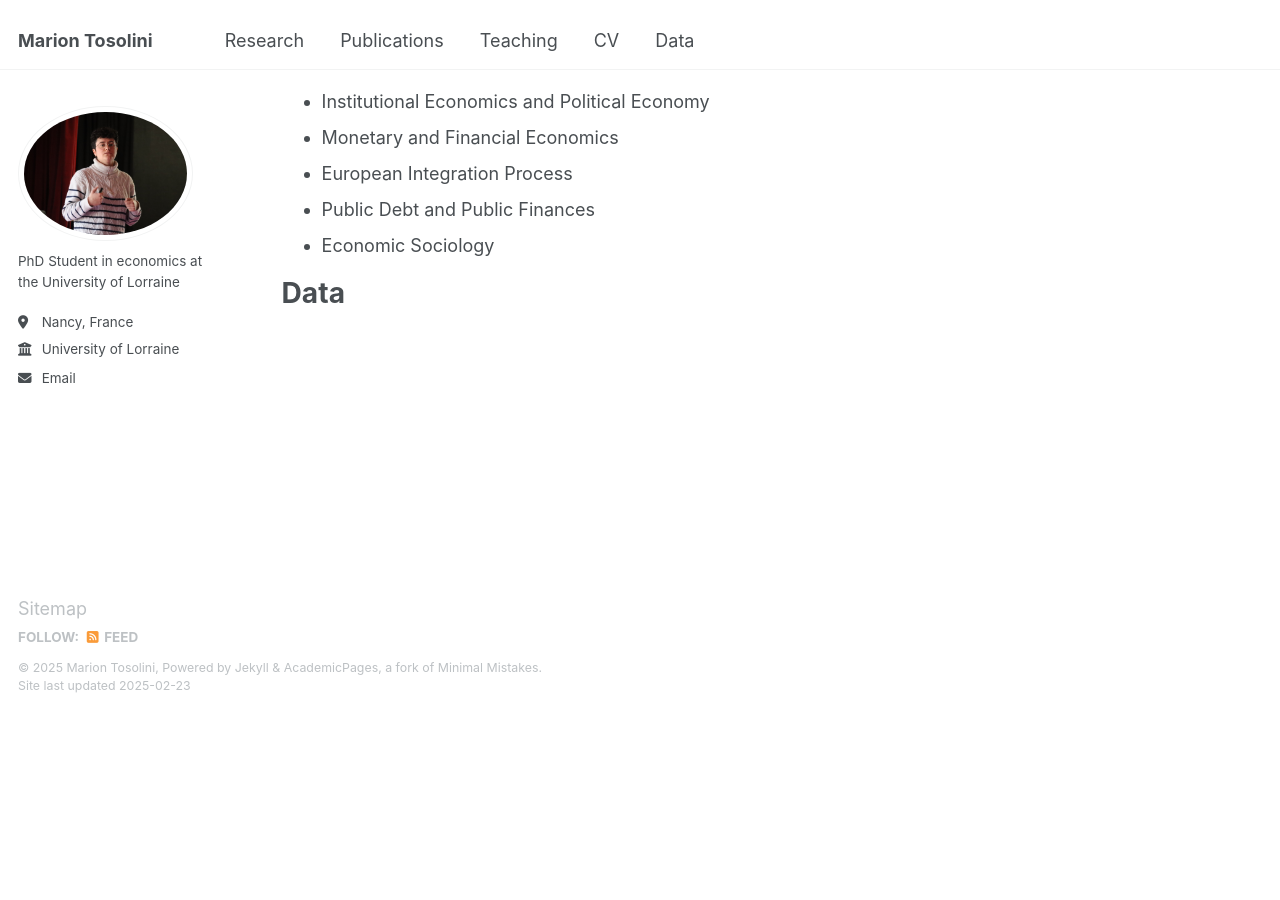
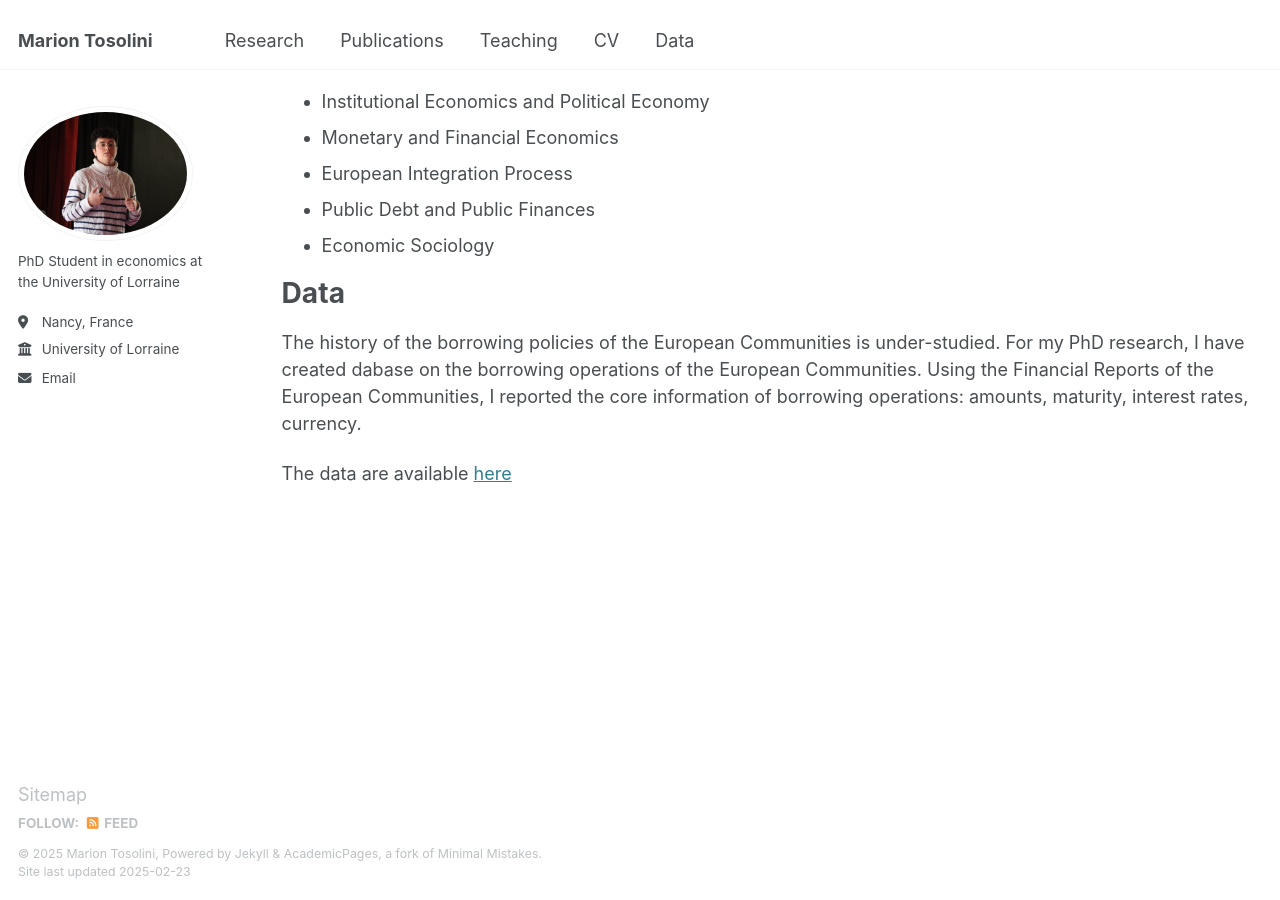
Before and after one commit to tosolini-marion/tosolini-marion.github.io, a Jekyll site: the page built from _pages/research.md, in a window 1280 px wide and 900 px high, scrolled down 682 px. Built offline with Jekyll 4.4.1, drawn with Linux system fonts in a browser that asks for light colours; before the commit the page ends 1396 px from its top, so only the background shows below that.

Commit message:
Update research.md

```diff
--- a/_pages/research.md
+++ b/_pages/research.md
@@ -42,3 +42,7 @@ Research Interests
 
 Data
 ======
+The history of the borrowing policies of the European Communities is under-studied. For my PhD research, I have created dabase on the borrowing operations of the European Communities. Using the Financial Reports of the European Communities, I reported the core information of borrowing operations: amounts, maturity, interest rates, currency.
+
+
+The data are available [here](/data/)
```
